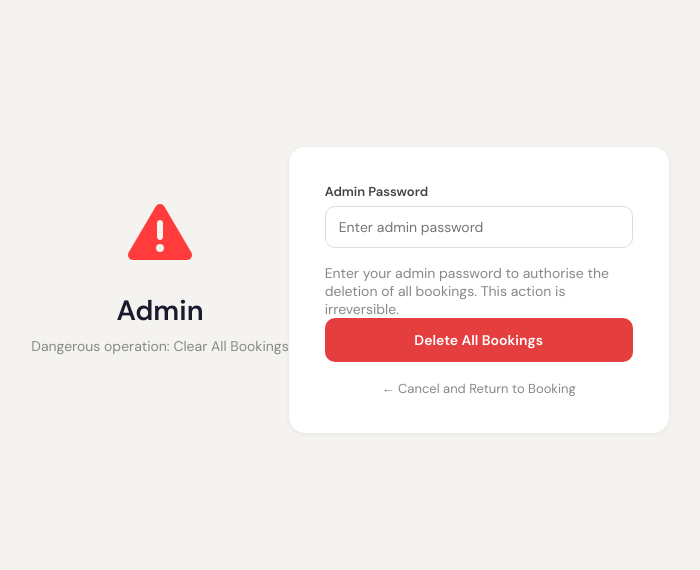
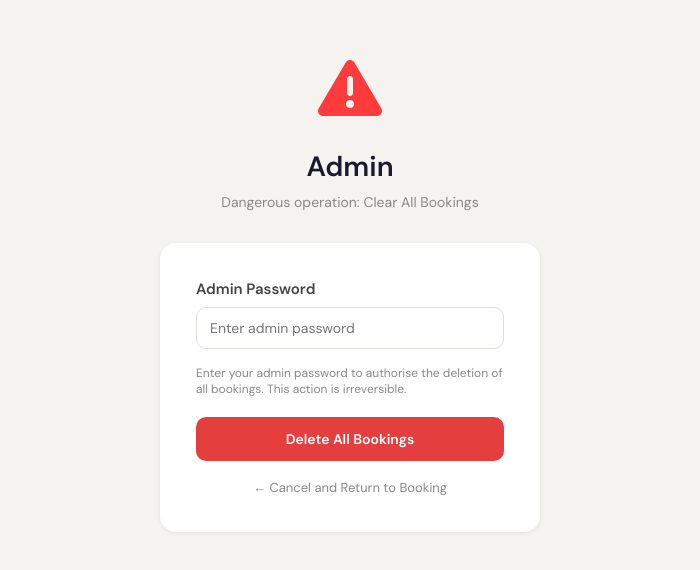
Before and after one commit to abdullah-cts/cf-interview-booking, a website: page public/delete.html in a window 1280 px wide. Shown: the part 110-680 px from the top of the page, without its empty margins (290-990 px from the left). Drawn offline with Linux system fonts and the light colour scheme.

Commit message:
updated ux

```diff
--- a/public/delete.html
+++ b/public/delete.html
@@ -8,11 +8,11 @@
   <link rel="stylesheet" href="https://cdnjs.cloudflare.com/ajax/libs/font-awesome/6.5.1/css/all.min.css" />
   <style>
     *, *::before, *::after { box-sizing: border-box; margin: 0; padding: 0; }
-    body { font-family: 'DM Sans', sans-serif; background: #f5f3ef; min-height: 100vh; display: flex; align-items: center; justify-content: center; padding: 24px; }
+    body { font-family: 'DM Sans', sans-serif; background: #f5f3ef; min-height: 100vh; display: flex; flex-direction: column; align-items: center; justify-content: center; padding: 24px; }
     .card { background: #fff; border-radius: 16px; padding: 36px; width: 100%; max-width: 380px; box-shadow: 0 1px 4px rgba(0,0,0,0.07); }
     h1 { font-size: 20px; font-weight: 600; color: #1a1a2e; margin-bottom: 6px; }
     p { font-size: 14px; color: #888; margin-bottom: 24px; }
-    label { display: block; font-size: 13px; font-weight: 600; color: #444; margin-bottom: 6px; }
+    label { display: block; font-size: 15px; font-weight: 600; color: #444; margin-bottom: 8px; }
     input[type=password] { width: 100%; padding: 11px 13px; border: 1.5px solid #e0ddd8; border-radius: 10px; font-size: 14px; font-family: inherit; outline: none; margin-bottom: 16px; transition: border 0.15s; }
     input[type=password]:focus { border-color: #e53e3e; }
     button { width: 100%; padding: 13px; border-radius: 10px; border: none; background: #e53e3e; color: #fff; font-size: 14px; font-weight: 600; font-family: inherit; cursor: pointer; transition: background 0.15s; }
@@ -39,7 +39,7 @@
     <!--<h1>Clear All Bookings</h1> -->
     <label for="pwd">Admin Password</label>
     <input type="password" id="pwd" placeholder="Enter admin password" />
-    <p style="font-size: 14px; color: #888; margin: 0;">Enter your admin password to authorise the deletion of all bookings. This action is irreversible.</p>
+    <p style="font-size: 12px; color: #888; margin: 0 0 20px 0;">Enter your admin password to authorise the deletion of all bookings. This action is irreversible.</p>
     <button id="btn" onclick="doDelete()">Delete All Bookings</button>
     <div id="status" class="status"></div>
     <a href="/" class="back">← Cancel and Return to Booking</a>
```
Also changed, not shown: public/index.html (+2 -0 lines).
